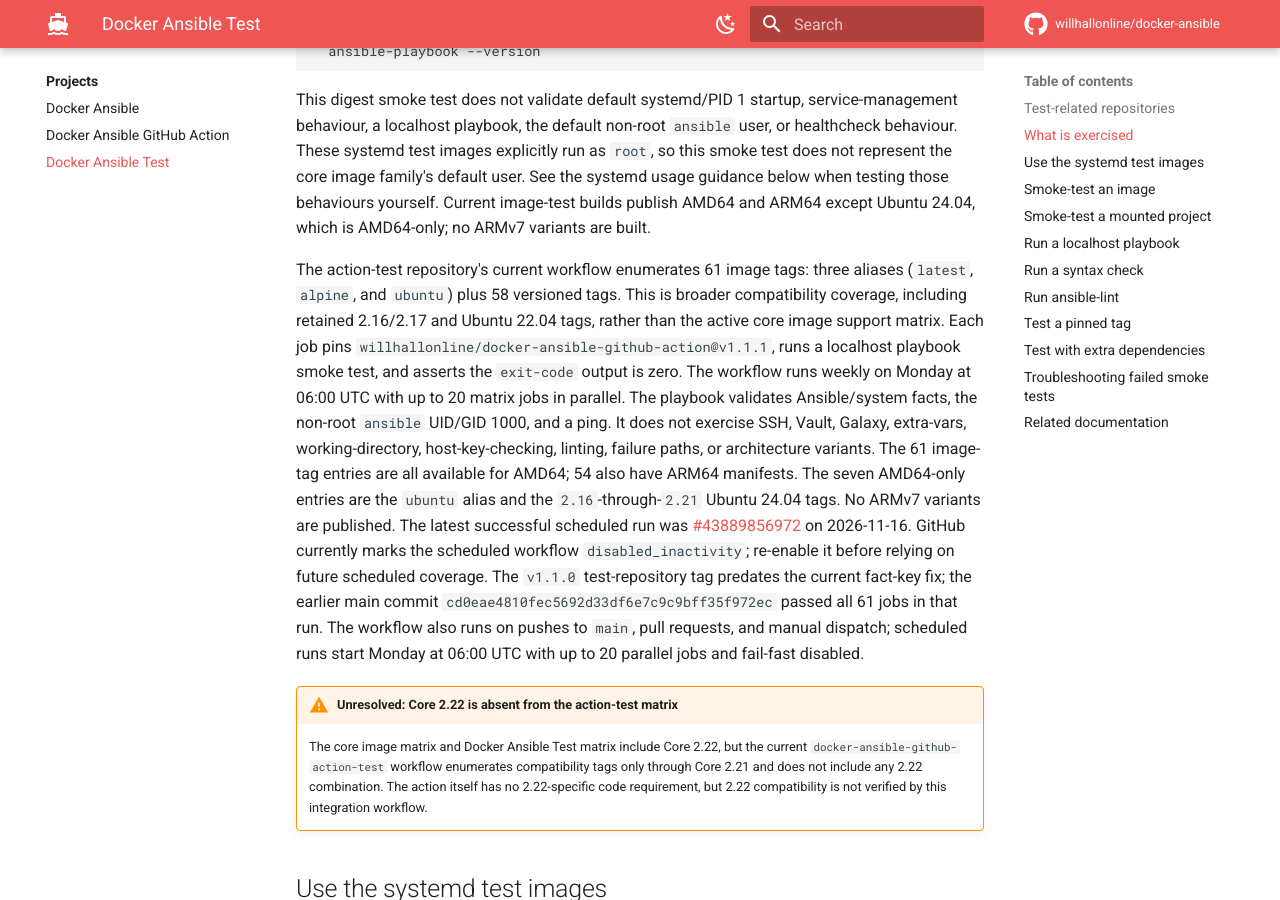
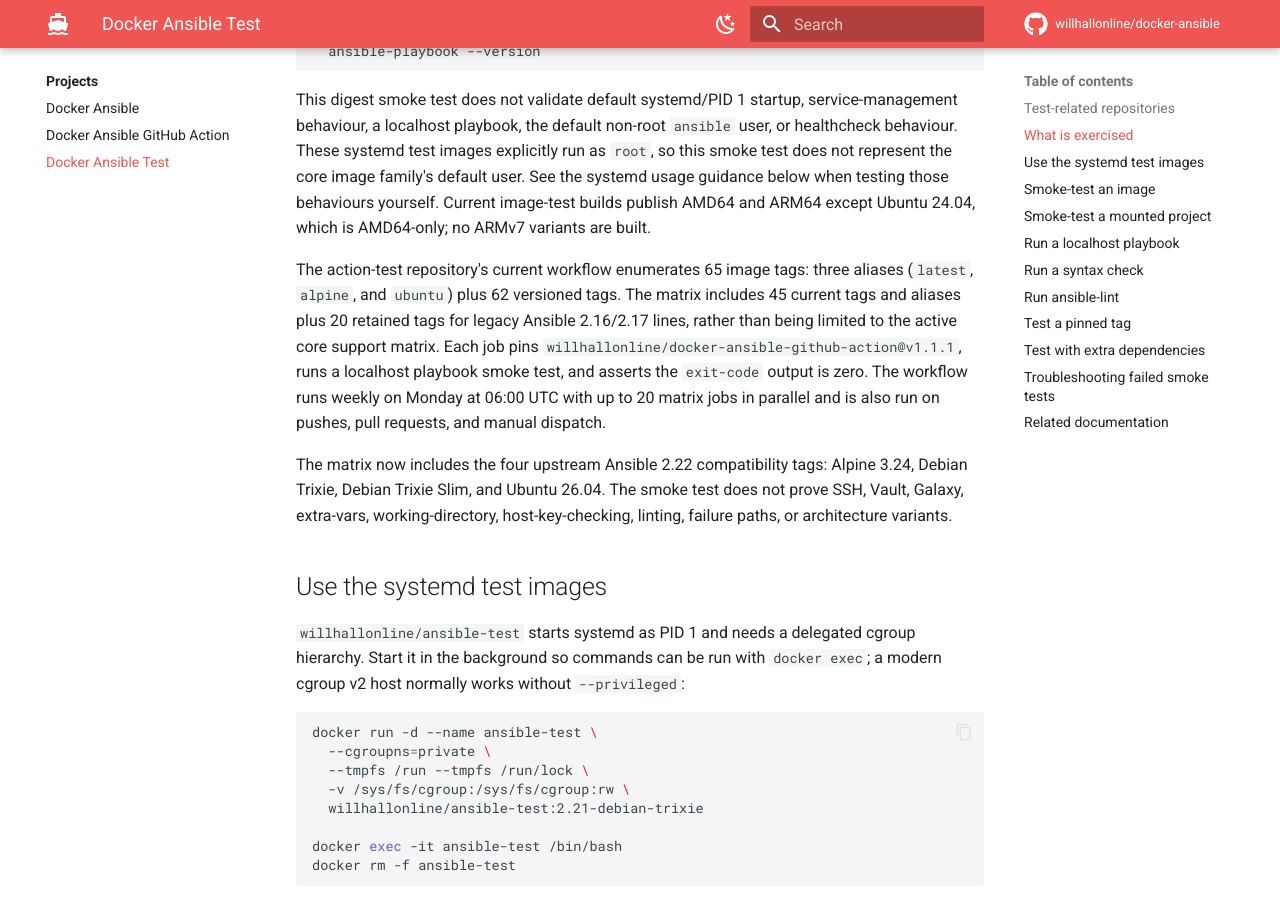
Before and after one commit to docker-ansible/docker-ansible.github.io, an MkDocs documentation site: the page built from docs/projects/testing.md, in a window 1280 px wide and 900 px high, scrolled down 2107 px. Built offline with MkDocs 1.6.1 and Material for MkDocs 9.7.7, drawn with Linux system fonts in a browser that asks for light colours; comment, search, counter and statistics services are not loaded; some of the changed text lies outside the part shown.

Commit message:
docs: update core release tag (#13)
Co-authored-by: Copilot App <223556219+Copilot@users.noreply.github.com>

````diff
--- a/docs/ci/github-actions.md
+++ b/docs/ci/github-actions.md
@@ -80,7 +80,7 @@ jobs:
         uses: actions/checkout@v4
 
       - name: Run docker-ansible action
-        uses: willhallonline/docker-ansible-github-action@v1.1.1
+        uses: willhallonline/docker-ansible-github-action@v1.1.2
         with:
           playbook: playbooks/site.yml
           inventory: inventory/localhost.ini
@@ -96,7 +96,7 @@ the workflow needs to inspect the result:
 ```yaml
       - name: Run local playbook
         id: ansible
-        uses: willhallonline/docker-ansible-github-action@v1.1.1
+        uses: willhallonline/docker-ansible-github-action@v1.1.2
         with:
           playbook: playbooks/smoke.yml
           inventory: inventory/localhost.ini
--- a/docs/projects/index.md
+++ b/docs/projects/index.md
@@ -16,9 +16,9 @@ provide a GitHub Action wrapper, test repositories, and reusable test utilities.
 | Project | Current tag |
 | --- | --- |
 | Docker Ansible | [`v6.5.0`](https://github.com/willhallonline/docker-ansible/releases/tag/v6.5.0) |
-| Docker Ansible GitHub Action | [`v1.1.1`](https://github.com/willhallonline/docker-ansible-github-action/tree/v1.1.1) |
+| Docker Ansible GitHub Action | [`v1.1.2`](https://github.com/willhallonline/docker-ansible-github-action/tree/v1.1.2) |
 | Docker Ansible Test | [`v2.7.5`](https://github.com/willhallonline/docker-ansible-test/tree/v2.7.5) |
-| Docker Ansible GitHub Action Test | [`integration-test v1.1.0`](https://github.com/willhallonline/docker-ansible-github-action-test/releases/tag/v1.1.0) |
+| Docker Ansible GitHub Action Test | [`integration-test v1.1.1`](https://github.com/willhallonline/docker-ansible-github-action-test/releases/tag/v1.1.1) |
 
 ## Ecosystem map
 
--- a/docs/projects/testing.md
+++ b/docs/projects/testing.md
@@ -7,14 +7,14 @@ This page explains how the project is tested and how you can run quick smoke
 tests before relying on an image in your own automation.
 
 The current image-test release is `v2.7.5`. The action integration-test release
-is `v1.1.0`. The current default-branch snapshot, verified on 2026-11-20, is:
+is `v1.1.1`. The current default-branch snapshot, verified on 2026-11-20, is:
 
 | Project | `main` commit | Release/tag |
 | --- | --- | --- |
-| Docker Ansible | [`39da628552ce211e4e7afc7af1108e4a273a4c2d`](https://github.com/willhallonline/docker-ansible/commit/39da628552ce211e4e7afc7af1108e4a273a4c2d) | `v6.5.0` |
+| Docker Ansible | [`907162b2da53eaafebff564c5ca4bc6c96d7f4c8`](https://github.com/willhallonline/docker-ansible/commit/907162b2da53eaafebff564c5ca4bc6c96d7f4c8) | `v6.5.0` |
 | Docker Ansible Test | [`902ee69b4edd7d284b8bad728fe608b613778d65`](https://github.com/willhallonline/docker-ansible-test/commit/902ee69b4edd7d284b8bad728fe608b613778d65) | `v2.7.5` |
-| Docker Ansible GitHub Action | [`d8cf2302c7f7c75a5826c7dd48e4c7e8c234863d`](https://github.com/willhallonline/docker-ansible-github-action/commit/d8cf2302c7f7c75a5826c7dd48e4c7e8c234863d) | `v1.1.1` |
-| Docker Ansible GitHub Action Test | [`11c1e41cd92a3813e6de0f04fda2602b08a20068`](https://github.com/willhallonline/docker-ansible-github-action-test/commit/11c1e41cd92a3813e6de0f04fda2602b08a20068) | `v1.1.0` |
+| Docker Ansible GitHub Action | [`00ada4be6d3b409f940f52a3d500f4454cb351d4`](https://github.com/willhallonline/docker-ansible-github-action/commit/00ada4be6d3b409f940f52a3d500f4454cb351d4) | `v1.1.2` |
+| Docker Ansible GitHub Action Test | [`eb77082b6dda50d70031d9211d9a95e4c27fff28`](https://github.com/willhallonline/docker-ansible-github-action-test/commit/eb77082b6dda50d70031d9211d9a95e4c27fff28) | `v1.1.1` |
 
 ## Test-related repositories
 
@@ -92,35 +92,19 @@ behaviours yourself. Current image-test builds publish
 AMD64 and ARM64 except Ubuntu 24.04, which is AMD64-only; no ARMv7 variants
 are built.
 
-The action-test repository's current workflow enumerates 61 image tags: three
-aliases (`latest`, `alpine`, and `ubuntu`) plus 58 versioned tags. This is
-broader compatibility coverage, including retained 2.16/2.17 and Ubuntu 22.04
-tags, rather than the active core image support matrix. Each job pins
-`willhallonline/docker-ansible-github-action@v1.1.1`, runs a localhost playbook
-smoke test, and asserts the `exit-code` output is zero. The workflow runs weekly
-on Monday at 06:00 UTC with up to 20 matrix jobs in parallel. The playbook
-validates Ansible/system facts, the non-root `ansible` UID/GID 1000, and a ping.
-It does not exercise SSH, Vault, Galaxy, extra-vars, working-directory,
-host-key-checking, linting, failure paths, or architecture variants. The
-61 image-tag entries are all available for AMD64; 54 also have ARM64 manifests.
-The seven AMD64-only entries are the `ubuntu` alias and the
-`2.16`-through-`2.21` Ubuntu 24.04 tags. No ARMv7 variants are published.
-The latest successful scheduled run was
-[#43889856972](https://github.com/willhallonline/docker-ansible-github-action-test/actions/runs/43889856972)
-on 2026-11-16. GitHub currently marks the scheduled workflow
-`disabled_inactivity`; re-enable it before relying on future scheduled coverage.
-The `v1.1.0` test-repository tag predates the current fact-key fix; the earlier
-main commit `cd0eae4810fec5692d33df6e7c9c9bff35f972ec` passed all 61 jobs in
-that run. The workflow also runs on pushes to `main`, pull requests, and manual
-dispatch; scheduled runs start Monday at 06:00 UTC with up to 20 parallel jobs
-and fail-fast disabled.
+The action-test repository's current workflow enumerates 65 image tags: three
+aliases (`latest`, `alpine`, and `ubuntu`) plus 62 versioned tags. The matrix
+includes 45 current tags and aliases plus 20 retained tags for legacy Ansible
+2.16/2.17 lines, rather than being limited to the active core support matrix.
+Each job pins `willhallonline/docker-ansible-github-action@v1.1.1`, runs a
+localhost playbook smoke test, and asserts the `exit-code` output is zero.
+The workflow runs weekly on Monday at 06:00 UTC with up to 20 matrix jobs in
+parallel and is also run on pushes, pull requests, and manual dispatch.
 
-!!! warning "Unresolved: Core 2.22 is absent from the action-test matrix"
-    The core image matrix and Docker Ansible Test matrix include Core 2.22,
-    but the current `docker-ansible-github-action-test` workflow enumerates
-    compatibility tags only through Core 2.21 and does not include any 2.22
-    combination. The action itself has no 2.22-specific code requirement, but
-    2.22 compatibility is not verified by this integration workflow.
+The matrix now includes the four upstream Ansible 2.22 compatibility tags:
+Alpine 3.24, Debian Trixie, Debian Trixie Slim, and Ubuntu 26.04. The smoke test
+does not prove SSH, Vault, Galaxy, extra-vars, working-directory,
+host-key-checking, linting, failure paths, or architecture variants.
 
 ## Use the systemd test images
 
````
Also changed, not shown: docs/index.md (+2 -2 lines), docs/projects/github-action.md (+9 -9 lines), docs/reference/changelog.md (+13 -10 lines), 1 other file.
